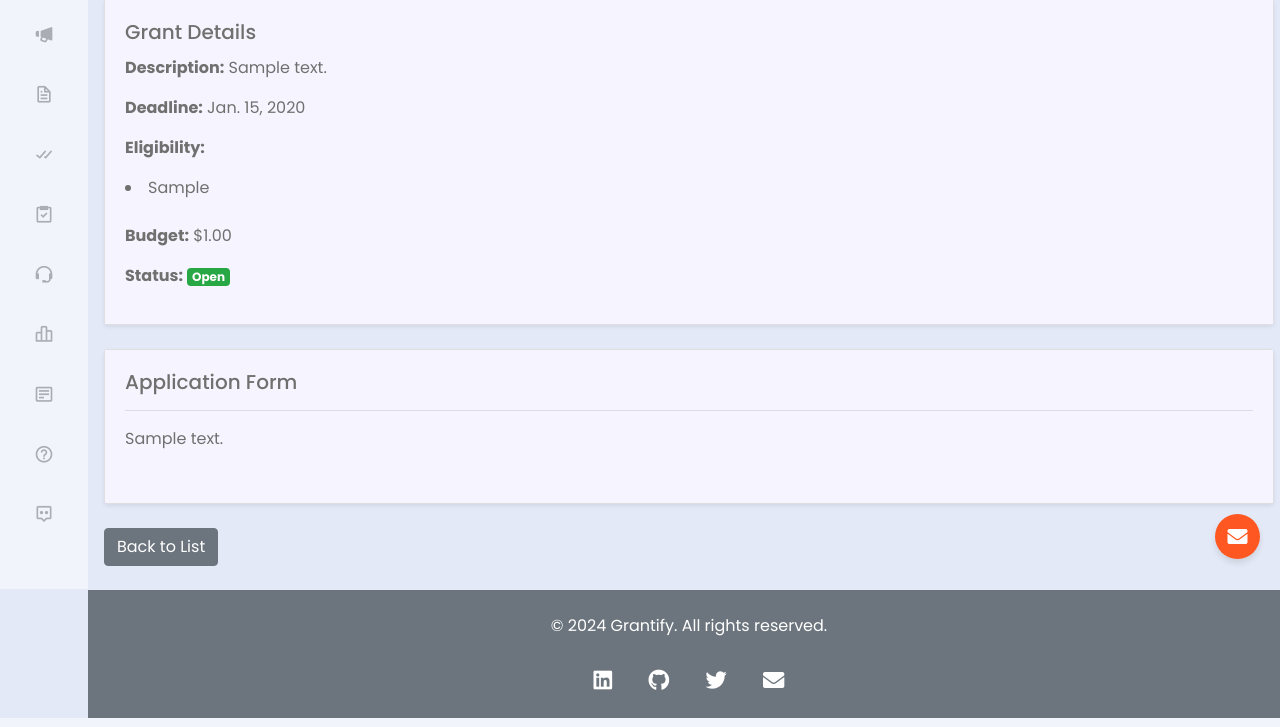
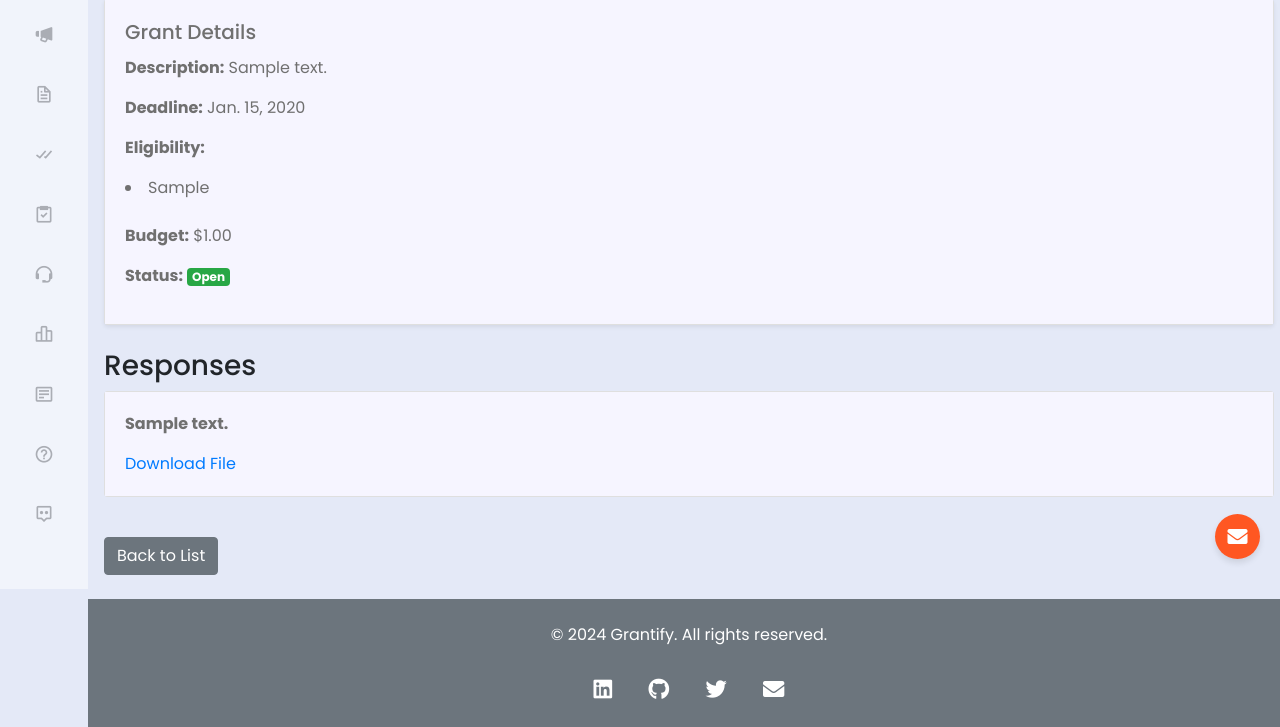
Before and after one commit to 0xLida00/Grantify, a Django app: page /proposals/1/ in a window 1280 px wide. Shown: the part 211-938 px from the top of the page. Run offline with Django 5.2, Linux system fonts and the light colour scheme; a user stored in the database is signed in; tables that the repository leaves empty hold one stand-in row (values such as "Sample post"); data that the repository does not hold is empty; some libraries are stand-ins or nearby versions.

Commit message:
Few adjustments to the proposals_app.

```diff
--- a/calls_app/templates/calls_app/favorite_grant_calls.html
+++ b/calls_app/templates/calls_app/favorite_grant_calls.html
@@ -22,4 +22,5 @@
         {% endfor %}
     </ul>
 </div>
+<br>
 {% endblock %}
--- a/evaluation_app/templates/evaluation_app/evaluator_dashboard.html
+++ b/evaluation_app/templates/evaluation_app/evaluator_dashboard.html
@@ -11,7 +11,7 @@
             <tr>
                 <th>Proposal</th>
                 <th>Status</th>
-                <th>Actions</th>
+                <th class="d-none d-md-table-cell">Actions</th>
             </tr>
         </thead>
         <tbody>
@@ -27,7 +27,7 @@
                         {{ evaluation.get_status_display }}
                     </span>
                 </td>
-                <td>
+                <td class="d-none d-md-table-cell">
                     {% if evaluation.status == 'pending' or evaluation.status == 'in_progress' %}
                     <a href="{% url 'submit_evaluation' evaluation.pk %}" class="btn btn-primary btn-sm">Evaluate</a>
                     {% else %}
--- a/proposals_app/templates/proposals_app/admin_proposal_detail.html
+++ b/proposals_app/templates/proposals_app/admin_proposal_detail.html
@@ -34,7 +34,7 @@
         <div class="card-body">
             <p><strong>{{ response.question.question_text }}</strong></p>
             {% if response.file %}
-                <a href="{{ response.file.url }}?attachment=true" target="_blank">Download File</a>
+                <a href="{{ response.file.url }}?fl_attachment={{ response.file.name }}" target="_blank">Download File</a>
             {% else %}
                 <p>{{ response.response }}</p>
             {% endif %}
--- a/proposals_app/templates/proposals_app/proposal_detail.html
+++ b/proposals_app/templates/proposals_app/proposal_detail.html
@@ -28,29 +28,20 @@
         </div>
     </div>
 
-    <!-- Application Form (Read-Only) -->
-    <div class="card shadow-sm">
+    <!-- Responses -->
+    <h3 class="mt-4">Responses</h3>
+    {% for response in responses %}
+    <div class="card mb-3">
         <div class="card-body">
-            <h5 class="card-title">Application Form</h5>
-            <hr>
-            {% for field in form %}
-            <div class="mb-4">
-                <label for="{{ field.id_for_label }}" class="form-label">{{ field.label }}</label>
-                {% if field.widget.input_type == "file" %}
-                <div class="form-control">
-                    {% if field.value %}
-                        <a href="{{ field.value.url }}?attachment=true" target="_blank">Download File</a>
-                    {% else %}
-                        No file uploaded.
-                    {% endif %}
-                </div>
-                {% else %}
-                {{ field|add:" disabled" }}
-                {% endif %}
-            </div>
-            {% endfor %}
+            <p><strong>{{ response.question.question_text }}</strong></p>
+            {% if response.file %}
+                <a href="{{ response.file.url }}?fl_attachment={{ response.file.name }}" target="_blank">Download File</a>
+            {% else %}
+                <p>{{ response.response }}</p>
+            {% endif %}
         </div>
     </div>
+    {% endfor %}
 
     <a href="{% url 'proposals_app:proposal_list' %}" class="btn btn-secondary mt-4">Back to List</a>
 </div>
--- a/proposals_app/views.py
+++ b/proposals_app/views.py
@@ -204,12 +204,15 @@ def proposal_detail(request, pk):
     grant_call = proposal.grant_call
     questions = grant_call.questions.all()
 
+    responses = GrantResponse.objects.filter(
+        grant_call=grant_call,
+        user=request.user
+    )
+
     initial_data = {}
     for question in questions:
         try:
-            response = GrantResponse.objects.get(
-                question=question, user=request.user, grant_call=grant_call
-            )
+            response = responses.get(question=question)
             initial_data[f'question_{question.id}_response'] = response.response
             initial_data[f'question_{question.id}_file'] = response.file
         except GrantResponse.DoesNotExist:
@@ -221,4 +224,5 @@ def proposal_detail(request, pk):
         'proposal': proposal,
         'grant_call': grant_call,
         'form': form,
+        'responses': responses,
     })
```
